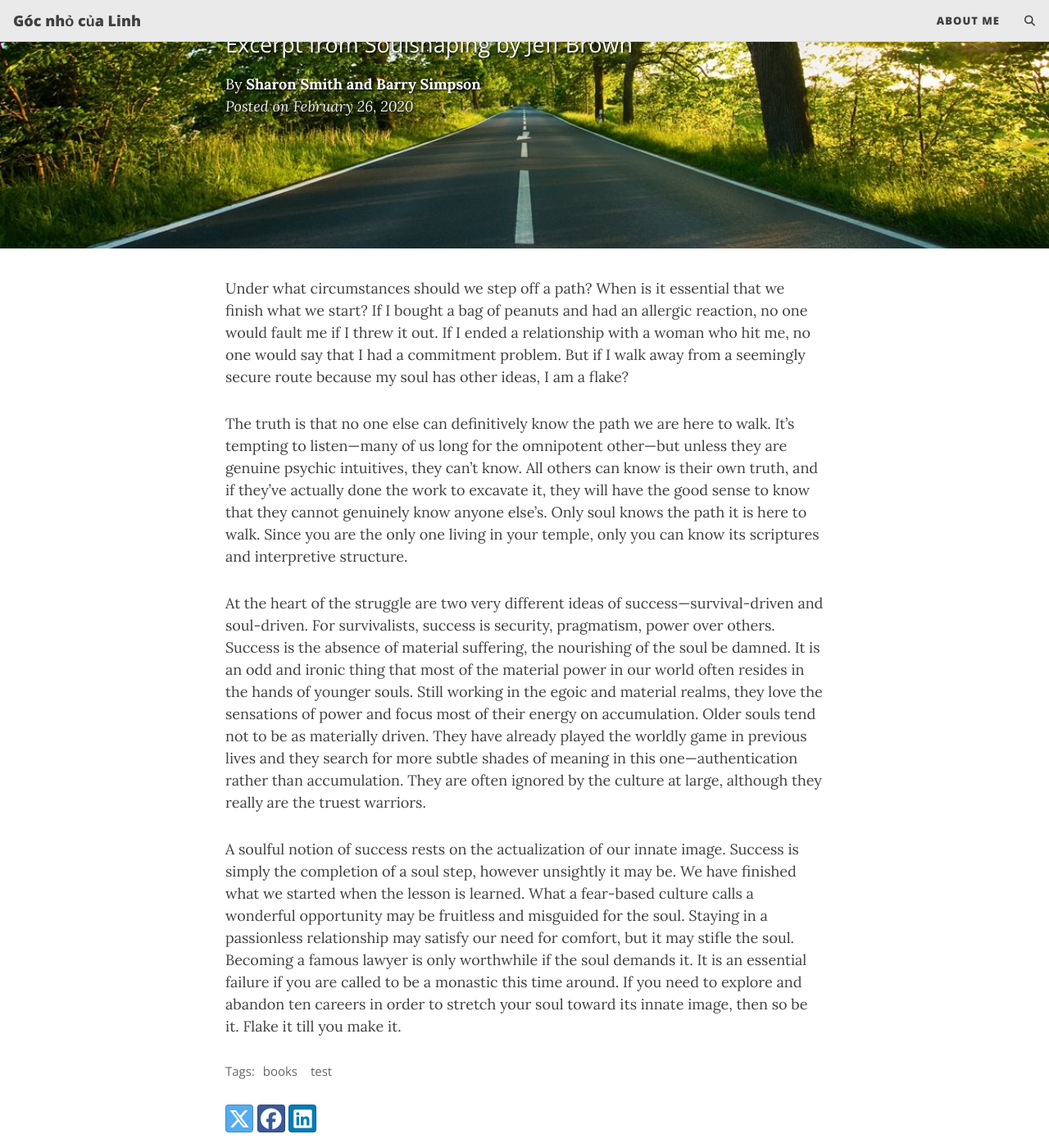
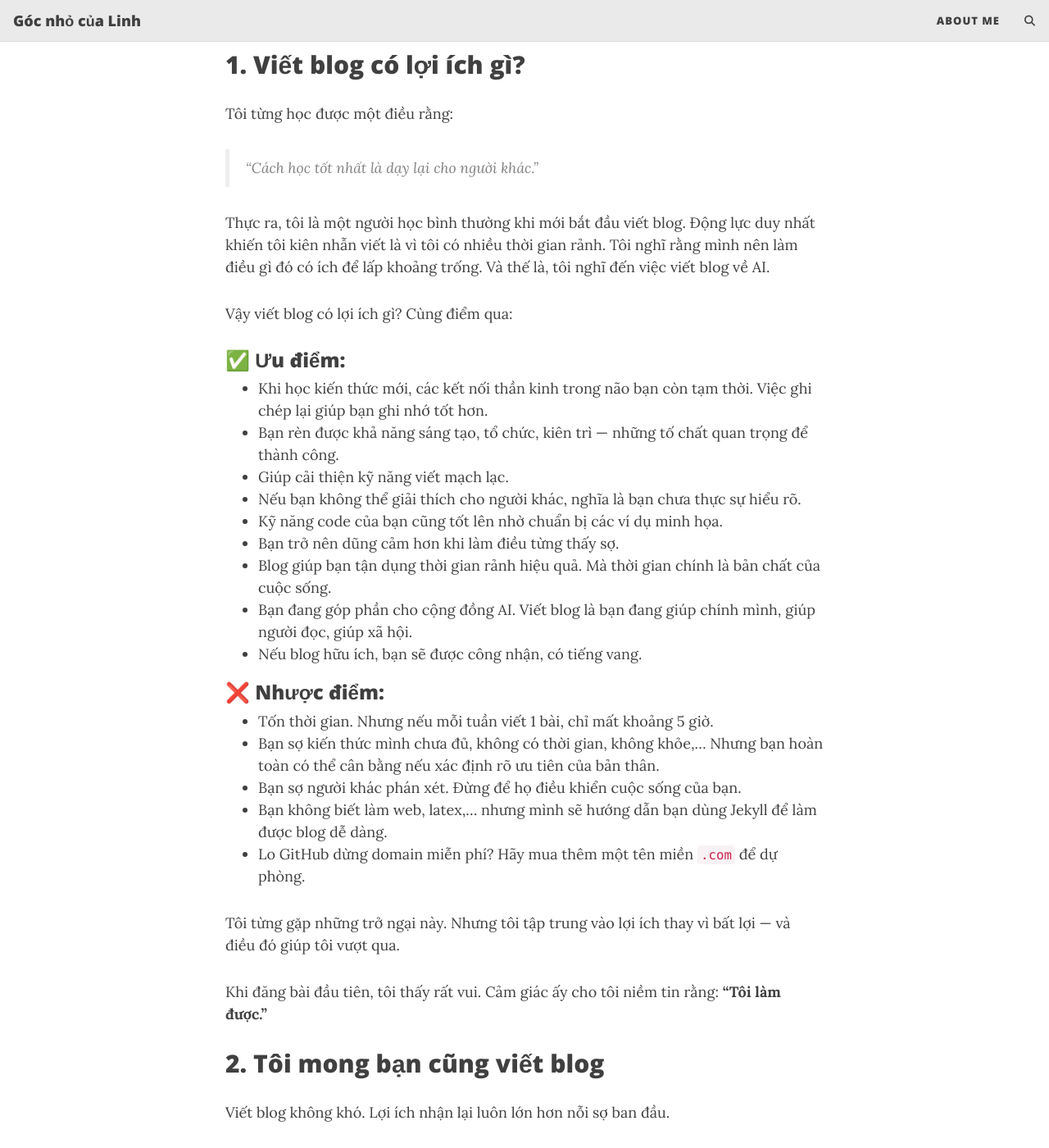
Before and after one commit to VuthilinhVn/Vuthilinh.github.io, a Jekyll site: the page built from _posts/2020-02-26-flake-it-till-you-make-it.md, in a window 1280 px wide and 1400 px high, scrolled down 267 px. Shown: the whole window at 82% size. Built offline with Jekyll 4.4.1, drawn with Linux system fonts in a browser that asks for light colours; comment, search, counter and statistics services are not loaded; some of the changed text lies outside the part shown.

Commit message:
Update 2020-02-26-flake-it-till-you-make-it.md

```diff
--- a/_posts/2020-02-26-flake-it-till-you-make-it.md
+++ b/_posts/2020-02-26-flake-it-till-you-make-it.md
@@ -1,18 +1,49 @@
 ---
 layout: post
-title: Flake it till you make it
-subtitle: Excerpt from Soulshaping by Jeff Brown
-cover-img: /assets/img/path.jpg
-thumbnail-img: /assets/img/thumb.png
-share-img: /assets/img/path.jpg
-tags: [books, test]
-author: Sharon Smith and Barry Simpson
+title: Vì sao tôi viết blog này?
+subtitle: Ngỏ lời
+tags: [test]
+author: vuthilinh
 ---
+## 1. Viết blog có lợi ích gì?
 
-Under what circumstances should we step off a path? When is it essential that we finish what we start? If I bought a bag of peanuts and had an allergic reaction, no one would fault me if I threw it out. If I ended a relationship with a woman who hit me, no one would say that I had a commitment problem. But if I walk away from a seemingly secure route because my soul has other ideas, I am a flake?
+Tôi từng học được một điều rằng:
 
-The truth is that no one else can definitively know the path we are here to walk. It’s tempting to listen—many of us long for the omnipotent other—but unless they are genuine psychic intuitives, they can’t know. All others can know is their own truth, and if they’ve actually done the work to excavate it, they will have the good sense to know that they cannot genuinely know anyone else’s. Only soul knows the path it is here to walk. Since you are the only one living in your temple, only you can know its scriptures and interpretive structure.
+> "Cách học tốt nhất là dạy lại cho người khác."
 
-At the heart of the struggle are two very different ideas of success—survival-driven and soul-driven. For survivalists, success is security, pragmatism, power over others. Success is the absence of material suffering, the nourishing of the soul be damned. It is an odd and ironic thing that most of the material power in our world often resides in the hands of younger souls. Still working in the egoic and material realms, they love the sensations of power and focus most of their energy on accumulation. Older souls tend not to be as materially driven. They have already played the worldly game in previous lives and they search for more subtle shades of meaning in this one—authentication rather than accumulation. They are often ignored by the culture at large, although they really are the truest warriors.
+Thực ra, tôi là một người học bình thường khi mới bắt đầu viết blog. Động lực duy nhất khiến tôi kiên nhẫn viết là vì tôi có nhiều thời gian rảnh. Tôi nghĩ rằng mình nên làm điều gì đó có ích để lấp khoảng trống. Và thế là, tôi nghĩ đến việc viết blog về AI.
 
-A soulful notion of success rests on the actualization of our innate image. Success is simply the completion of a soul step, however unsightly it may be. We have finished what we started when the lesson is learned. What a fear-based culture calls a wonderful opportunity may be fruitless and misguided for the soul. Staying in a passionless relationship may satisfy our need for comfort, but it may stifle the soul. Becoming a famous lawyer is only worthwhile if the soul demands it. It is an essential failure if you are called to be a monastic this time around. If you need to explore and abandon ten careers in order to stretch your soul toward its innate image, then so be it. Flake it till you make it.
+Vậy viết blog có lợi ích gì? Cùng điểm qua:
+
+### ✅ Ưu điểm:
+- Khi học kiến thức mới, các kết nối thần kinh trong não bạn còn tạm thời. Việc ghi chép lại giúp bạn ghi nhớ tốt hơn.
+- Bạn rèn được khả năng sáng tạo, tổ chức, kiên trì — những tố chất quan trọng để thành công.
+- Giúp cải thiện kỹ năng viết mạch lạc.
+- Nếu bạn không thể giải thích cho người khác, nghĩa là bạn chưa thực sự hiểu rõ.
+- Kỹ năng code của bạn cũng tốt lên nhờ chuẩn bị các ví dụ minh họa.
+- Bạn trở nên dũng cảm hơn khi làm điều từng thấy sợ.
+- Blog giúp bạn tận dụng thời gian rảnh hiệu quả. Mà thời gian chính là bản chất của cuộc sống.
+- Bạn đang góp phần cho cộng đồng AI. Viết blog là bạn đang giúp chính mình, giúp người đọc, giúp xã hội.
+- Nếu blog hữu ích, bạn sẽ được công nhận, có tiếng vang.
+
+### ❌ Nhược điểm:
+- Tốn thời gian. Nhưng nếu mỗi tuần viết 1 bài, chỉ mất khoảng 5 giờ.
+- Bạn sợ kiến thức mình chưa đủ, không có thời gian, không khỏe,... Nhưng bạn hoàn toàn có thể cân bằng nếu xác định rõ ưu tiên của bản thân.
+- Bạn sợ người khác phán xét. Đừng để họ điều khiển cuộc sống của bạn.
+- Bạn không biết làm web, latex,... nhưng mình sẽ hướng dẫn bạn dùng Jekyll để làm được blog dễ dàng.
+- Lo GitHub dừng domain miễn phí? Hãy mua thêm một tên miền `.com` để dự phòng.
+
+Tôi từng gặp những trở ngại này. Nhưng tôi tập trung vào lợi ích thay vì bất lợi — và điều đó giúp tôi vượt qua.
+
+Khi đăng bài đầu tiên, tôi thấy rất vui. Cảm giác ấy cho tôi niềm tin rằng: **"Tôi làm được."**
+
+## 2. Tôi mong bạn cũng viết blog
+
+Viết blog không khó. Lợi ích nhận lại luôn lớn hơn nỗi sợ ban đầu.
+
+Mục tiêu ban đầu của tôi chỉ là học và ghi lại kiến thức AI. Nhưng giờ blog tôi có thêm nhóm, fanpage, và cộng đồng cùng chia sẻ.
+
+Theo tôi, để viết blog tốt cần:
+
+- Sự kiên trì với chủ đề yêu thích.
+- Kỹ năng trình bày: bố cục hợp lý, giao diện rõ ràng, font chữ đều đặn.
```
